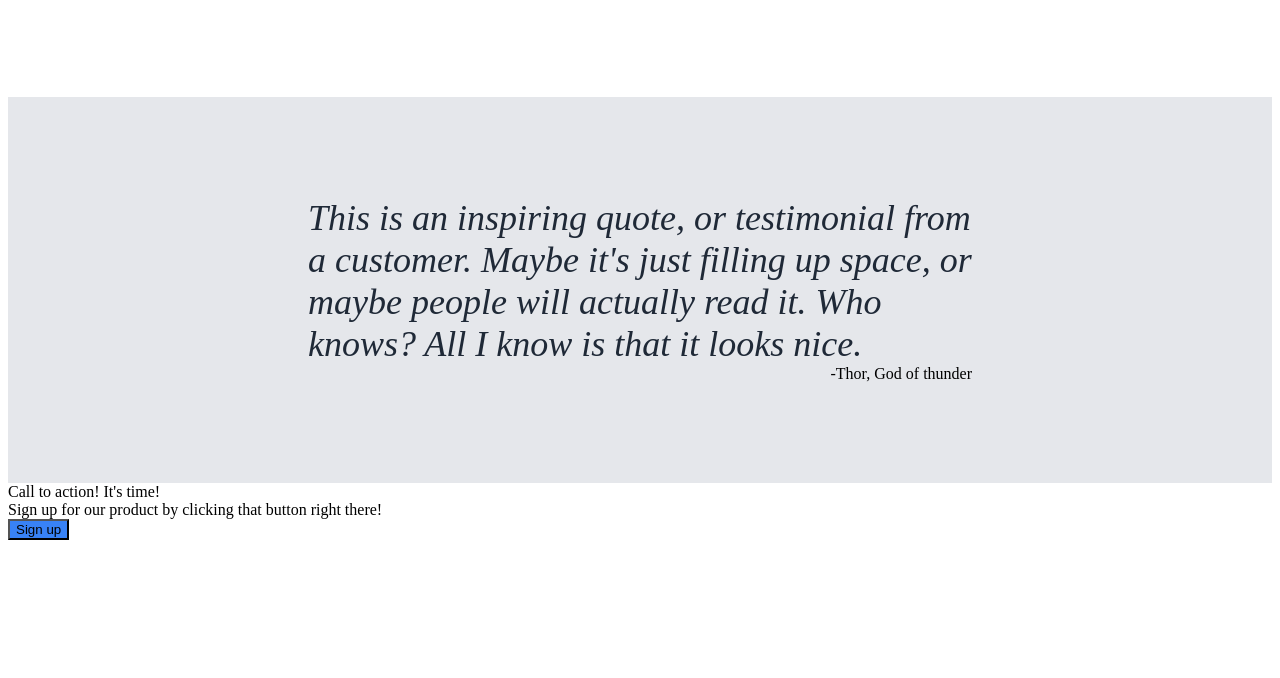
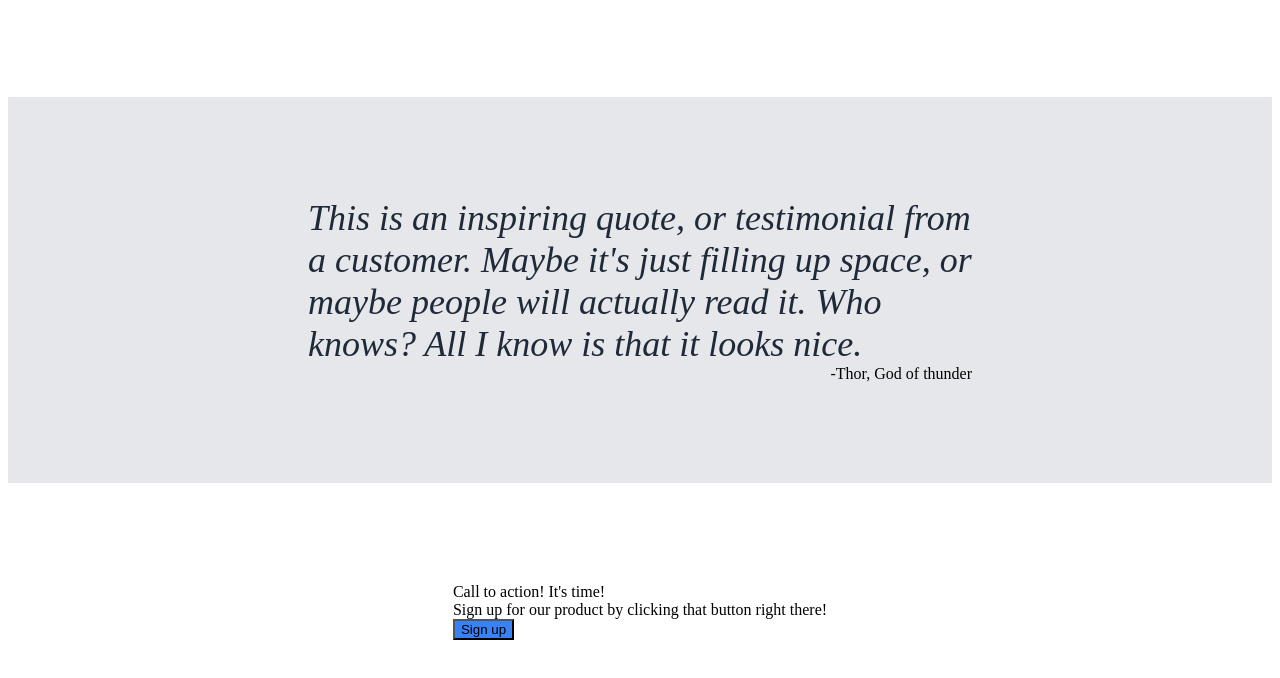
Before and after one commit to llCross/landing-page, a plain HTML site: page index.html in a window 1280 px wide. Shown: the part 847-1525 px from the top of the page. Before the commit the page ends 1395 px from the top, so only its background shows below. Drawn offline with Linux system fonts and the light colour scheme.

Commit message:
Add flexbox to action section

```diff
--- a/index.html
+++ b/index.html
@@ -74,9 +74,17 @@
         <div class="third-text">-Thor, God of thunder</div>
     </div>
 
-        <div class="fourth-text">Call to action! It's time!</div>
-        <div class="fifth-text">Sign up for our product by clicking that button right there!</div>
+    <div class="action-container">
+        <div class="action-content">
+        <div class="action">
+            <div class="fourth-text">Call to action! It's time!</div>
+            <div class="fifth-text">Sign up for our product by clicking that button right there!</div>
+        </div>
+        <div class="last-button">
         <button>Sign up</button>
+        </div>
+        </div>
+    </div>
 
 
 
--- a/styles.css
+++ b/styles.css
@@ -108,3 +108,9 @@ h2 {
     display: flex;
     justify-content: flex-end;
 }
+
+.action-container {
+    padding: 100px 0;
+    display: flex;
+    justify-content: center;
+}
```
